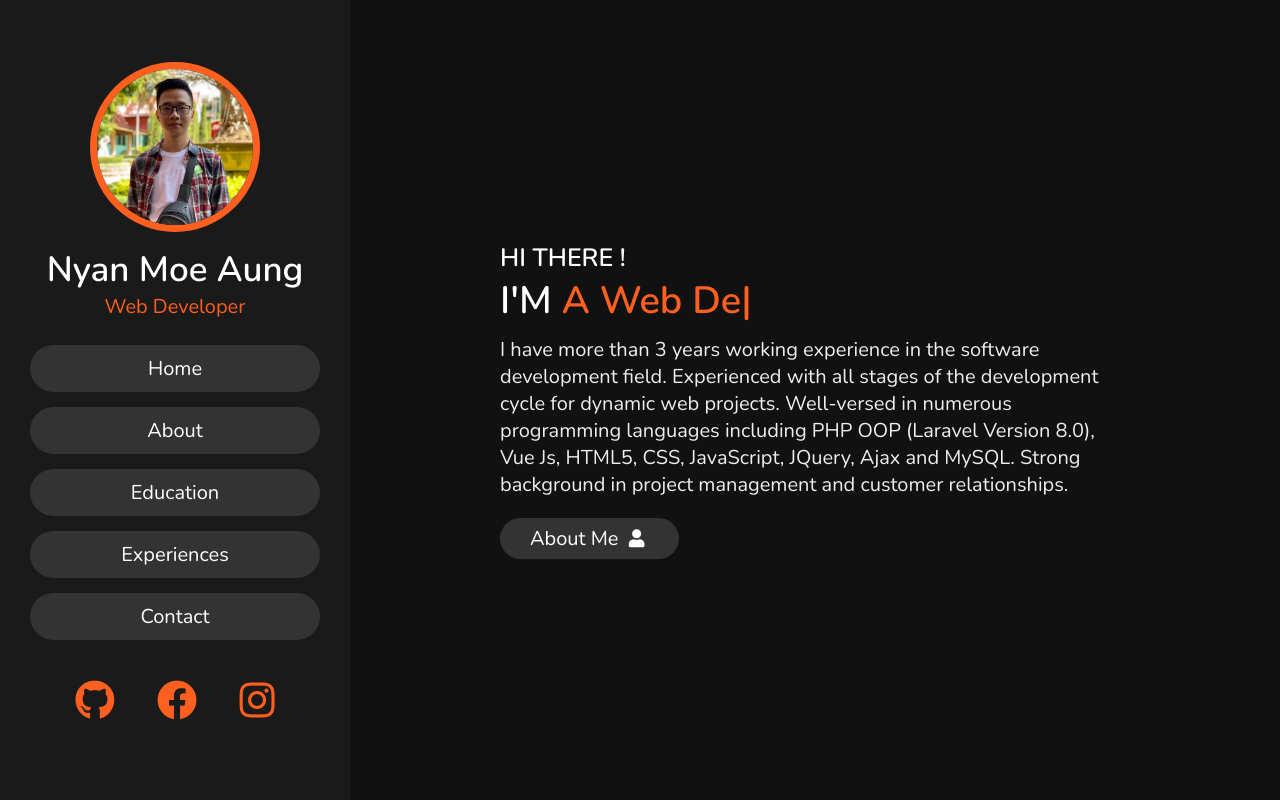
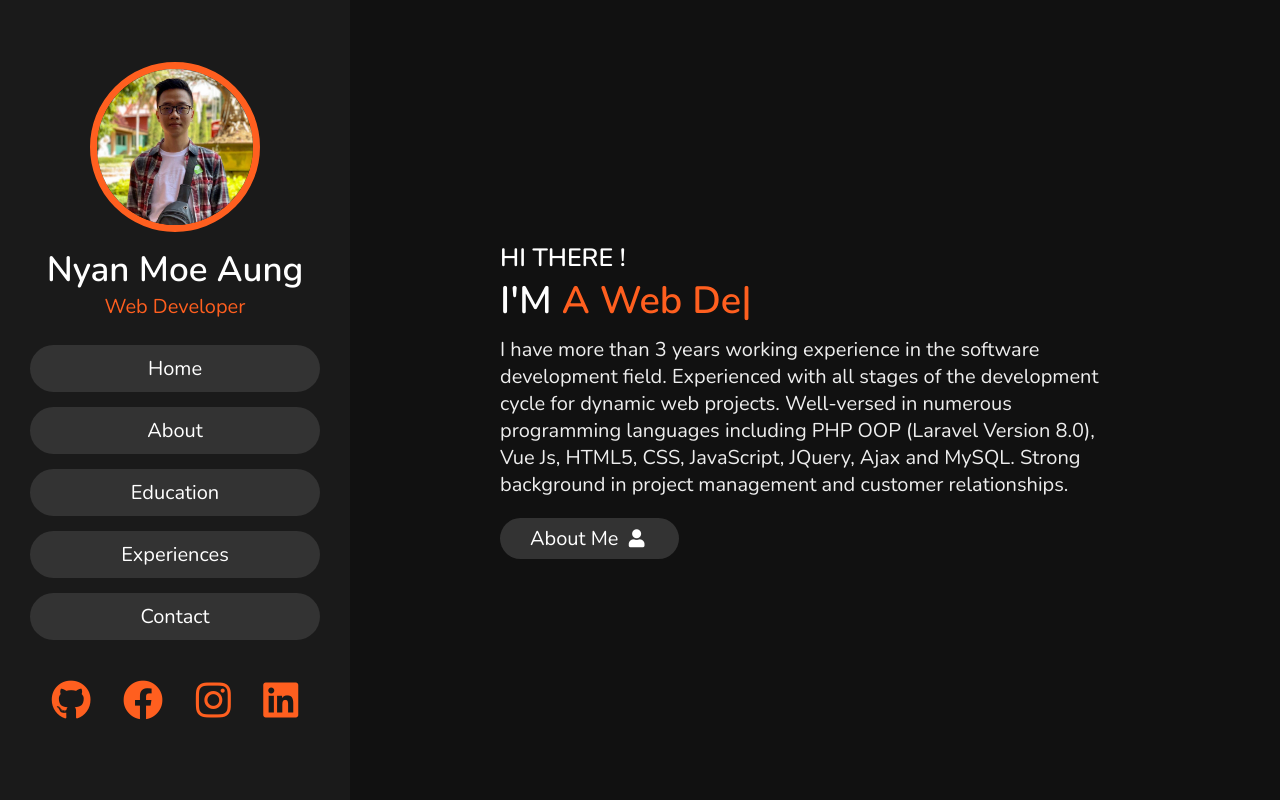
Before and after one commit to nyanmoeaung/nyanmoeaung.github.io, a plain HTML site: page index.html in a window 1280 px wide. Shown: the top 800 px of the page. Drawn offline with nearby package versions, Linux system fonts and the light colour scheme.

Commit message:
added linkedin link

```diff
--- a/css/style.css
+++ b/css/style.css
@@ -143,7 +143,7 @@ header .navbar ul li a:hover{
 
 .social li {
     display: inline;
-    padding:20px;
+    padding:15px;
     font-size: 4rem;
 }
 
--- a/index.html
+++ b/index.html
@@ -39,6 +39,7 @@
             <li><a href="https://github.com/nyanmoeaung" target="_blank"><i class="fab fa-github"></i></a></li>
             <li><a href="https://www.facebook.com/nyanmoeaung/" target="_blank"><i class="fab fa-facebook"></i></a></li>
             <li><a href="https://www.instagram.com/nyanmoeaung/" target="_blank"><i class="fab fa-instagram"></i></a></li>
+            <li><a href="https://www.linkedin.com/in/nyan-moe-aung-2bba4266/" target="_blank"><i class="fab fa-linkedin"></i></a></li>
         </ul>
     </div>
 
```
